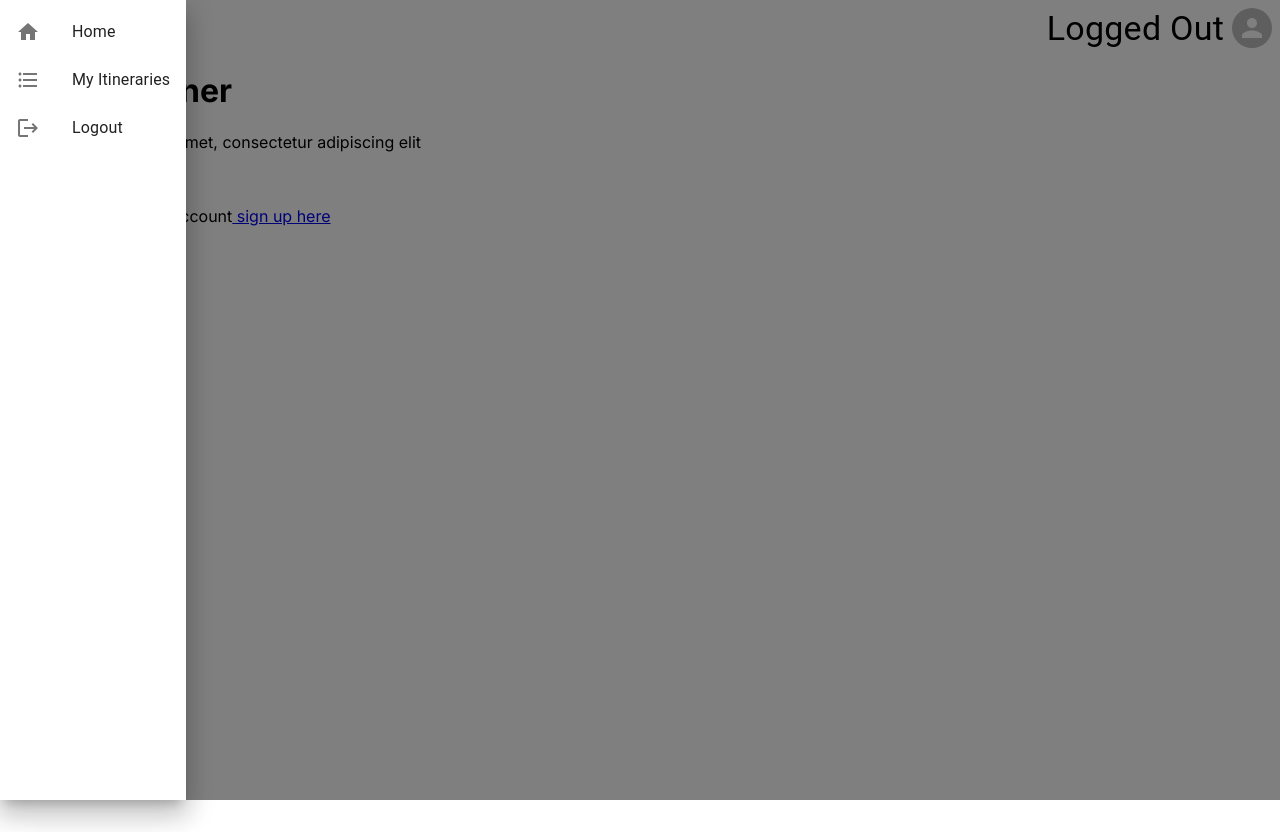
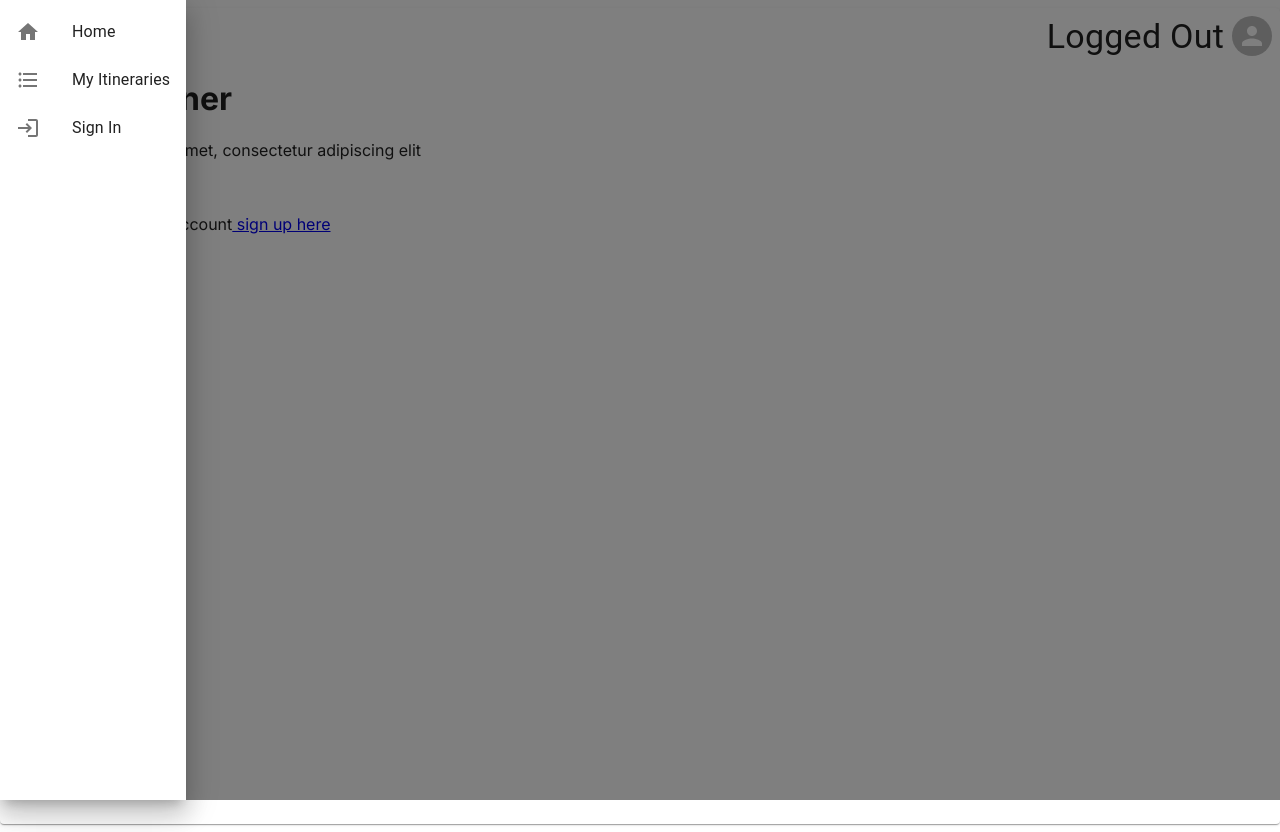
Before and after one commit to silvester-zogaj/travel-planner, a Next.js app in the folder travel-planner-fe/: page / in a window 1280 px wide. Both pictures are taken after a click on the button 28 px from the left and 28 px from the top of the page. Before the commit the page ends 800 px from the top, so only its background shows below. Built offline with nearby package versions, Linux system fonts and the light colour scheme; no server answers.

Commit message:
add signout page

```diff
--- a/travel-planner-fe/app/emotion.tsx
+++ b/travel-planner-fe/app/emotion.tsx
@@ -1,30 +1,13 @@
 "use client";
 import { CacheProvider } from "@emotion/react";
 import createCache from "@emotion/cache";
-import { useServerInsertedHTML } from "next/navigation";
-import { useState } from "react";
 
 export default function RootStyleRegistry({
   children,
 }: {
   children: React.ReactNode;
 }) {
-  const [cache] = useState(() => {
-    const cache = createCache({ key: "css" });
-    cache.compat = true;
-    return cache;
-  });
-
-  useServerInsertedHTML(() => {
-    return (
-      <style
-        data-emotion={`${cache.key} ${Object.keys(cache.inserted).join(" ")}`}
-        dangerouslySetInnerHTML={{
-          __html: Object.values(cache.inserted).join(" "),
-        }}
-      />
-    );
-  });
+  const cache = createCache({ key: "css", prepend: true });
 
   return <CacheProvider value={cache}>{children}</CacheProvider>;
 }
--- a/travel-planner-fe/app/layout.tsx
+++ b/travel-planner-fe/app/layout.tsx
@@ -3,9 +3,11 @@ import { AuthContextProvider } from "./context/AuthContext";
 import RootStyleRegistry from "./emotion";
 import "./globals.css";
 import { Inter } from "next/font/google";
-import { Drawer } from "@mui/material";
+import { Drawer, Paper } from "@mui/material";
 import Hamburger from "@/components/hamburgerMenu";
 import Navbar from "@/components/navbar";
+import Container from "@/components/appcontainer";
+import ThemeProvider from "@/components/createTheme";
 
 const inter = Inter({ subsets: ["latin"] });
 
@@ -23,11 +25,14 @@ export default function RootLayout({
     <html lang="en">
       <body className={inter.className}>
         <RootStyleRegistry>
-          <AuthContextProvider>
-            <Navbar />
-
-            {children}
-          </AuthContextProvider>{" "}
+          <ThemeProvider>
+            <AuthContextProvider>
+              <Container>
+                <Navbar />
+                {children}
+              </Container>
+            </AuthContextProvider>
+          </ThemeProvider>
         </RootStyleRegistry>
       </body>
     </html>
--- /dev/null
+++ b/travel-planner-fe/components/appcontainer.tsx
@@ -0,0 +1,23 @@
+"use client";
+import { Paper, Stack } from "@mui/material";
+
+interface ContainerProps {
+  children: React.ReactNode;
+}
+function Container({ children }: ContainerProps) {
+  return (
+    <Stack alignItems="center">
+      <Paper
+        sx={{
+          p: 1,
+          width: "100%",
+          height: "100vh",
+        }}
+      >
+        {children}
+      </Paper>
+    </Stack>
+  );
+}
+
+export default Container;
--- /dev/null
+++ b/travel-planner-fe/components/createTheme.tsx
@@ -0,0 +1,36 @@
+"use client";
+
+import { ThemeProvider, createTheme } from "@mui/material/styles";
+import NextLink from "next/link";
+import { forwardRef } from "react";
+
+const LinkBehaviour = forwardRef(function LinkBehaviour(props, ref) {
+  // @ts-ignore
+  return <NextLink ref={ref} {...props} />;
+});
+
+const theme = createTheme({
+  components: {
+    MuiLink: {
+      defaultProps: {
+        // @ts-ignore
+        component: LinkBehaviour,
+      },
+    },
+    MuiButtonBase: {
+      defaultProps: {
+        LinkComponent: LinkBehaviour,
+      },
+    },
+  },
+});
+
+interface ProviderProps {
+  children: React.ReactNode;
+}
+
+const Provider = ({ children }: ProviderProps) => {
+  return <ThemeProvider theme={theme}>{children}</ThemeProvider>;
+};
+
+export default Provider;
--- a/travel-planner-fe/components/hamburgerMenu.tsx
+++ b/travel-planner-fe/components/hamburgerMenu.tsx
@@ -8,16 +8,13 @@ import {
   ListItemText,
 } from "@mui/material";
 import Link, { LinkProps } from "@mui/material/Link";
-import { default as NextLink } from "next/link";
-import { Home, FormatListBulleted, Logout } from "@mui/icons-material";
+import { Home, FormatListBulleted, Logout, Login } from "@mui/icons-material";
+import { useContext } from "react";
+import { AuthContext } from "@/app/context/AuthContext";
 
 interface LinkRouterProps extends LinkProps {
   to: string;
   replace?: boolean;
-}
-
-function LinkRouter(props: LinkRouterProps) {
-  return <Link {...props} component={NextLink} />;
 }
 
 interface HamburgerListProps {
@@ -25,6 +22,7 @@ interface HamburgerListProps {
 }
 
 const HamburgerList = ({ handleCloseMenu }: HamburgerListProps) => {
+  const { user } = useContext(AuthContext);
   const Buttons = [
     {
       name: "Home",
@@ -37,9 +35,9 @@ const HamburgerList = ({ handleCloseMenu }: HamburgerListProps) => {
       icon: FormatListBulleted,
     },
     {
-      name: "Logout",
-      link: "/logout",
-      icon: Logout,
+      name: user ? "Logout" : "Sign In",
+      link: user ? "/logout" : "/sign-in",
+      icon: user ? Logout : Login,
     },
   ];
 
@@ -50,7 +48,7 @@ const HamburgerList = ({ handleCloseMenu }: HamburgerListProps) => {
           <ListItem key={button.name} disablePadding>
             <ListItemButton
               onClick={handleCloseMenu}
-              component={LinkRouter as any}
+              component={Link}
               href={button.link}
             >
               <ListItemIcon>
--- a/travel-planner-fe/next.config.js
+++ b/travel-planner-fe/next.config.js
@@ -1,4 +1,6 @@
 /** @type {import('next').NextConfig} */
-const nextConfig = {}
+const nextConfig = {
+    reactStrictMode: true
+}
 
 module.exports = nextConfig
--- a/travel-planner-fe/package.json
+++ b/travel-planner-fe/package.json
@@ -20,6 +20,7 @@
     "@types/node": "20.3.0",
     "@types/styled-components": "^5.1.26",
     "axios": "^1.4.0",
+    "encoding": "^0.1.13",
     "eslint": "8.42.0",
     "eslint-config-next": "13.4.5",
     "firebase": "^9.22.2",
```
Also changed, not shown: travel-planner-fe/app/firebase/auth/signOut.ts (+3 -4 lines), travel-planner-fe/app/logout/page.tsx (added, +38 -0 lines), travel-planner-fe/tsconfig.json (+19 -4 lines), travel-planner-fe/components/muiLinked.tsx (added), 1 other file (tests, documents, lock files or other folders).
